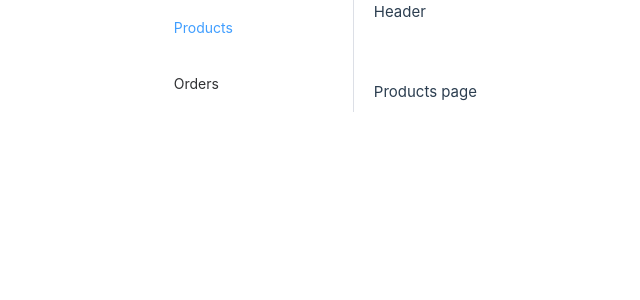
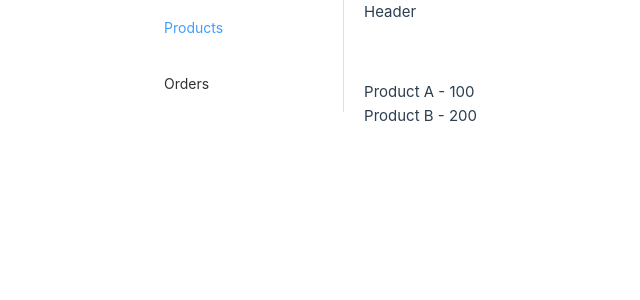
Before and after one commit to sabyrka15/marketplace-admin, a Vue app: page /products in a window 1280 px wide. Shown: the top 300 px of the page, without its empty margins (143-783 px from the left). Built offline with nearby package versions, Linux system fonts and the light colour scheme.

Commit message:
feat: update Products page to display product list with names and prices

```diff
--- a/src/pages/Products.vue
+++ b/src/pages/Products.vue
@@ -1,3 +1,7 @@
+<script setup>
+import { products } from '@/api/mock'
+</script>
+
 <template>
-  <div>Products page</div>
+  <div v-for="product in products" :key="product.id">{{ product.name }} - {{ product.price }}</div>
 </template>
```
